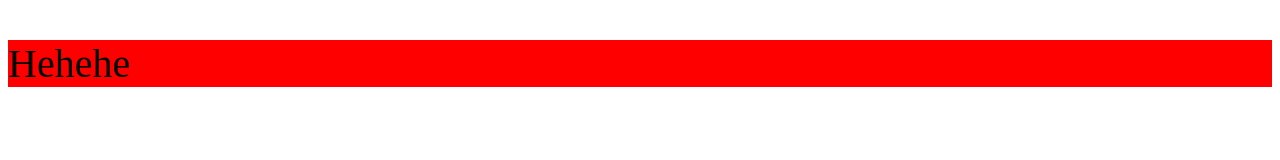
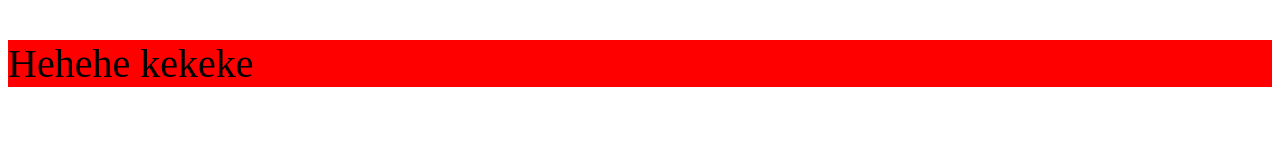
Before and after one commit to SashkaBMO/project, a plain HTML site: page index.html in a window 1280 px wide. Drawn offline with Linux system fonts and the light colour scheme.

```diff
--- a/index.html
+++ b/index.html
@@ -7,7 +7,7 @@
     <title>Document</title>
 </head>
 <body>
-    <p>Hehehe</p>
+    <p>Hehehe kekeke</p>
 
 </body>
 </html>
```
Also changed, not shown: script.js (added).
